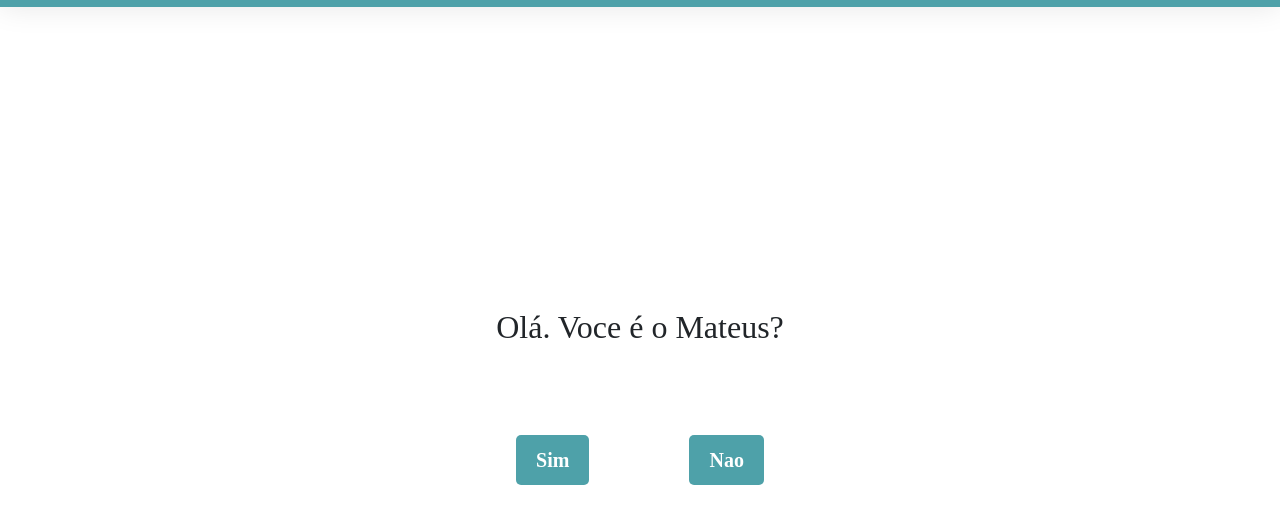
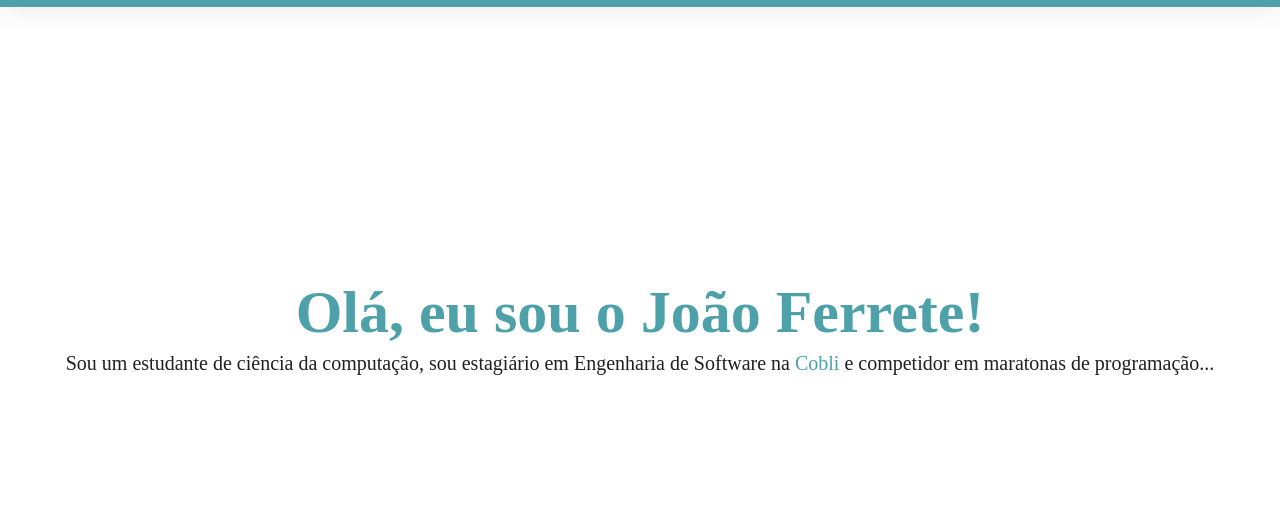
Before and after one commit to joaoferrete/joaoferrete.github.io, a plain HTML site: page index.html in a window 1280 px wide. Shown: the part 73-596 px from the top of the page. Drawn offline with nearby package versions, Linux system fonts and the light colour scheme.

Commit message:
feat: back to normal site

```diff
--- a/index.html
+++ b/index.html
@@ -49,7 +49,7 @@
         </ul>
     </header>
     <body class="bodyStyle">
-        <!-- <div class="hello">
+        <div class="hello">
             <h1>
                 Olá, eu sou o João Ferrete!
             </h1>
@@ -57,15 +57,15 @@
                 Sou um estudante de ciência da computação, sou estagiário em Engenharia de Software na
                 <a href="https://cobli.co" target="_blank">Cobli</a> e competidor em maratonas de programação...
             </p>
-        </div> -->
+        </div>
 
-        <h2 class="hello">
+        <!-- <h2 class="hello">
             Olá. Voce é o Mateus?
         </h2>
         <div class="button-div">
             <button class="btn btn-primary" id="yes-button">Sim</button>
             <button class="btn btn-primary" id="no-button">Nao</button>
-        </div>
+        </div> -->
 
 
         <div></div>
```
